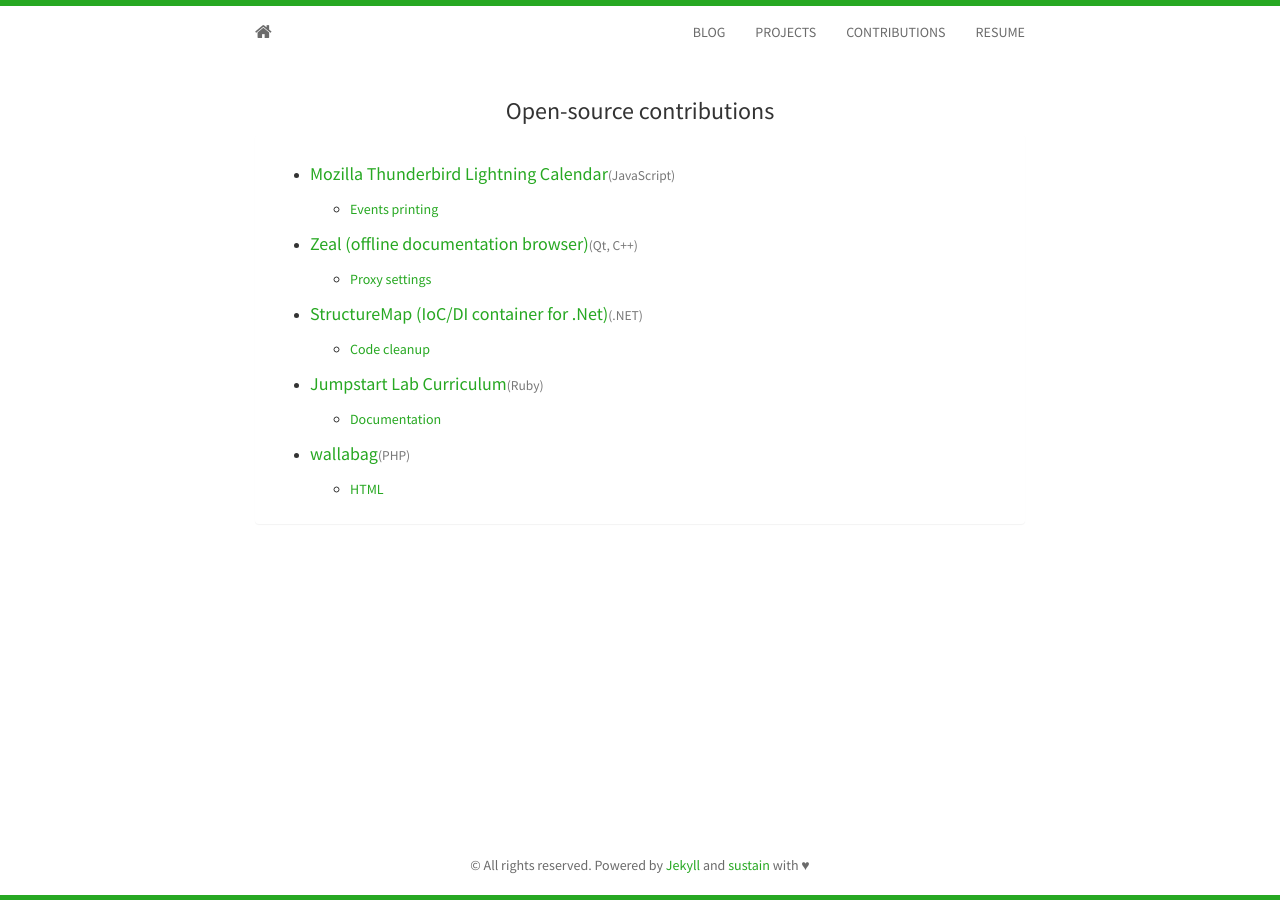
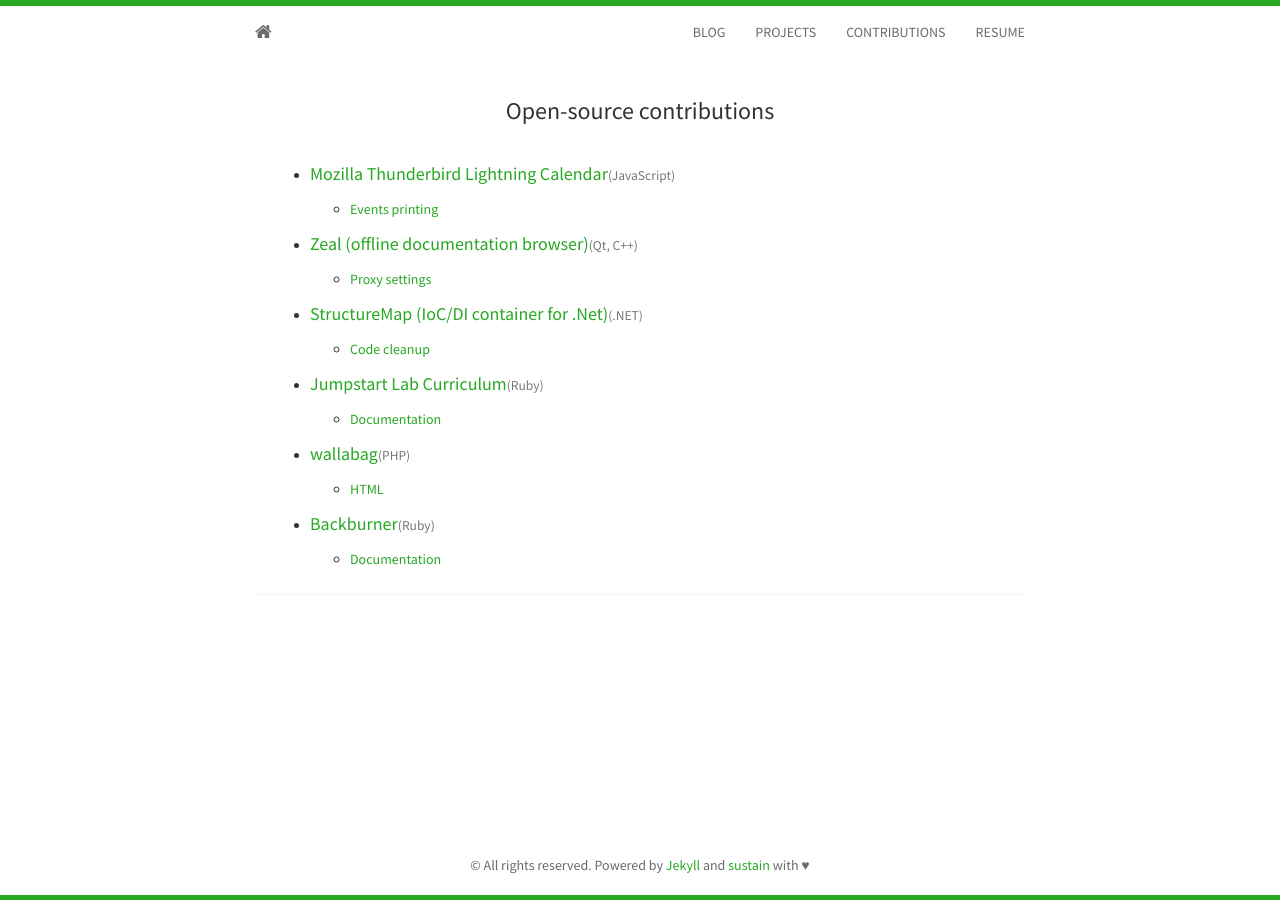
Before and after one commit to merwan/merwan.github.io, a Jekyll site: the page built from contributions.html, in a window 1280 px wide. Built offline with Jekyll 4.4.1, drawn with Linux system fonts in a browser that asks for light colours; nearby versions of some CDN libraries.

Commit message:
Add contribution to Backburner

```diff
--- a/contributions.html
+++ b/contributions.html
@@ -38,6 +38,12 @@
           <ul>
             <li><a href="https://github.com/wallabag/wallabag/pull/2069">HTML</a></li>
           </ul>
+          <li>
+            <h5><a href="http://nesquena.github.io/backburner/">Backburner</a><small>(Ruby)</small></h5>
+          </li>
+          <ul>
+            <li><a href="https://github.com/nesquena/backburner/pull/127">Documentation</a></li>
+          </ul>
         </li>
       </ul>
     </div>
```
